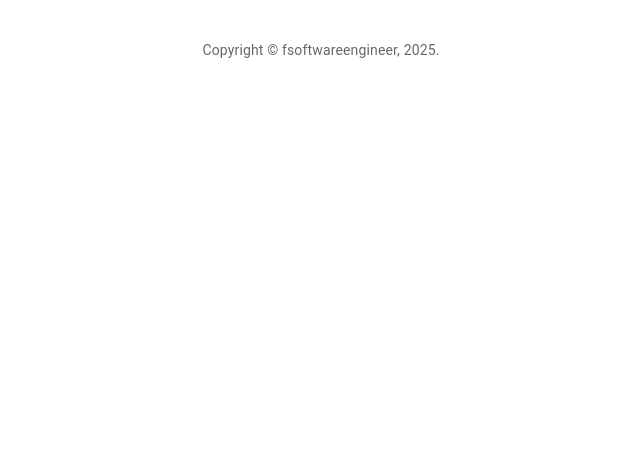
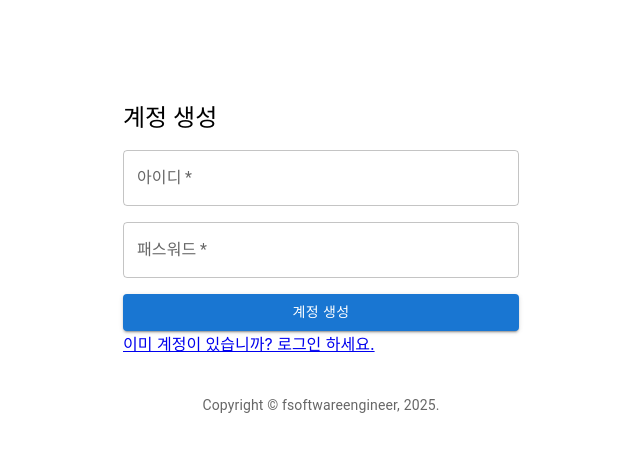
Before and after one commit to pubparksy/todo-react-app, a React (Create React App) app: page /signup in a window 1280 px wide. Shown: the top 452 px of the page, without its empty margins (319-959 px from the left). Built offline with nearby package versions, Linux system fonts and the light colour scheme.

Commit message:
feat : Add Frontend SignUp  (5.5 계정 생성 페이지)

```diff
--- a/src/AppRouter.js
+++ b/src/AppRouter.js
@@ -2,6 +2,7 @@
 import "./index.css";
 import App from "./App";
 import Login from "./Login";
+import SignUp from "./SignUp";
 import { BrowserRouter, Routes, Route } from "react-router-dom";
 import { Typography, Box } from "@mui/material";
 
@@ -22,6 +23,7 @@
 				<Routes>
 					<Route path="/" element={<App />} />
 					<Route path="login" element={<Login />} />
+					<Route path="signup" element={<SignUp />} />
 				</Routes>
 			</BrowserRouter>
 
--- a/src/Login.js
+++ b/src/Login.js
@@ -1,5 +1,6 @@
 import React from 'react';
 import { Container, Grid, Typography, TextField, Button } from "@mui/material";
+import { Link } from "react-router-dom";
 import { signin } from "./service/ApiService";
 
 function Login() {
@@ -49,6 +50,11 @@
               로그인
             </Button>
           </Grid>
+          <Grid item>
+            <Link to="/signup" variant="body2">
+              계정이 없습니까? 여기서 가입하세요.
+            </Link>
+          </Grid>
         </Grid>
       </form>
     </Container>
--- /dev/null
+++ b/src/SignUp.js
@@ -0,0 +1,74 @@
+import React from "react";
+import { Container, Grid, Typography, TextField, Button } from "@mui/material";
+import { Link } from "react-router-dom";
+import { signup } from "./service/ApiService";
+
+function SignUp() {
+  const handleSubmit = (event) => {
+    event.preventDefault();
+    // 오브젝트에서 form에 저장된 데이터를 맵의 형태로 바꿔줌.
+    const data = new FormData(event.target);
+    const username = data.get("username");
+    const password = data.get("password");
+    signup({ username: username, password: password }).then(
+      (response) => {
+        // 계정 생성 성공 시 login페이지로 리디렉트
+        window.location.href = "/login";
+      }
+    );
+  }
+
+  return (
+    <Container component="main" maxWidth="xs" style={{ marginTop: "8%" }}>
+      <form noValidate onSubmit={handleSubmit}>
+        <Grid container spacing={2}>
+          <Grid item xs={12}>
+            <Typography component="h1" variant="h5">
+              계정 생성
+            </Typography>
+          </Grid>
+          <Grid item xs={12}>
+            <TextField
+              variant="outlined" required fullWidth
+              id="username" label="아이디"
+              name="username"
+              autoComplete="username"
+            />
+          </Grid>
+          <Grid item xs={12}>
+            <TextField
+              variant="outlined"
+              required
+              fullWidth
+              name="password"
+              label="패스워드"
+              type="password"
+              id="password"
+              autoComplete="current-password"
+            />
+          </Grid>
+          <Grid item xs={12}>
+            <Button
+              type="submit"
+              fullWidth
+              variant="contained"
+              color="primary"
+            >
+              계정 생성
+            </Button>
+          </Grid>
+        </Grid>
+        <Grid container justify="flex-end">
+          <Grid item>
+            <Link to="/login" variant="body2">
+              이미 계정이 있습니까? 로그인 하세요.
+            </Link>
+          </Grid>
+        </Grid>
+      </form>
+    </Container>
+  );
+}
+
+
+export default SignUp;
--- a/src/service/ApiService.js
+++ b/src/service/ApiService.js
@@ -60,3 +60,7 @@
   localStorage.setItem("ACCESS_TOKEN", null);
   window.location.href = "/login";
 }
+
+export function signup(userDTO) {
+  return call("/auth/signup", "POST", userDTO);
+}
```
